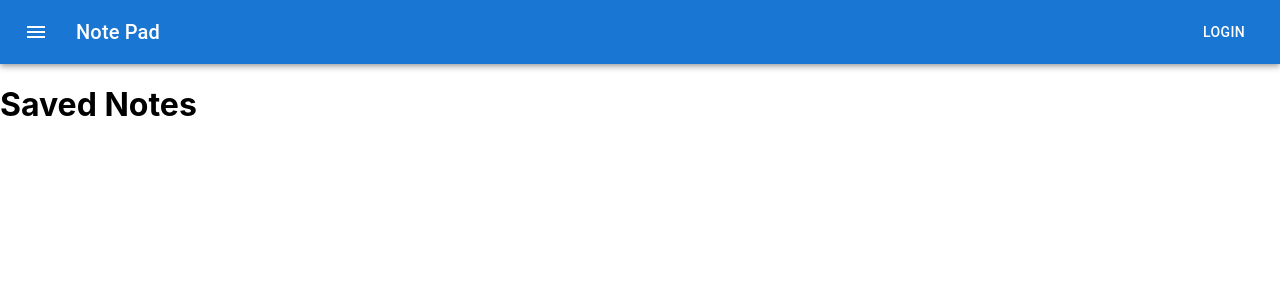
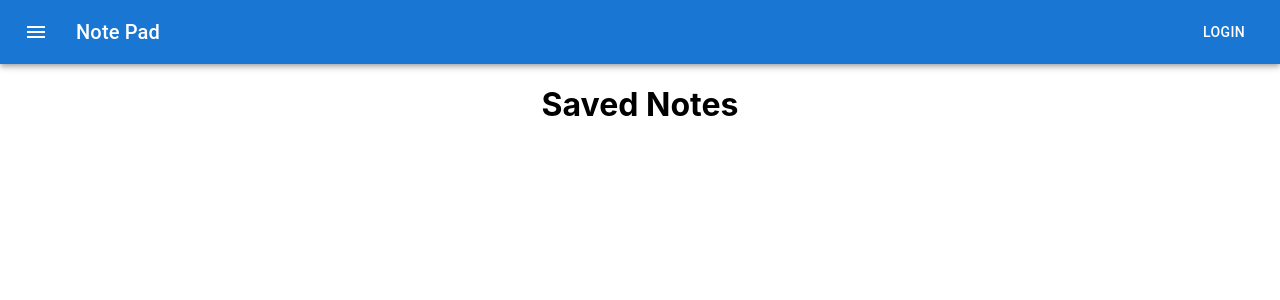
Before and after one commit to kar-21/rx-note-pad, a React (Create React App) app: page /saved in a window 1280 px wide. Shown: the top 300 px of the page. Built offline with nearby package versions, Linux system fonts and the light colour scheme.

Commit message:
Moving savedNotes to a folder

```diff
--- a/src/App.tsx
+++ b/src/App.tsx
@@ -1,7 +1,7 @@
 import React, { Suspense } from "react";
 import { BrowserRouter, Routes, Route } from "react-router-dom";
 import LandingPage from "./pages/LandingPage/LandingPage";
-import SavedNotes from "./pages/SavedNotes";
+import SavedNotes from "./pages/SavedNotesPage/SavedNotesPage";
 import NavigationHeader from "./templates/NavigationHeader";
 import LoginPage from "./pages/LoginPage/LoginPage";
 
--- a/src/index.scss
+++ b/src/index.scss
@@ -1,6 +1,7 @@
 @import "./App.scss";
 @import "./pages/LandingPage/LandingPage.scss";
 @import "./pages/LoginPage/LoginPage.scss";
+@import "./pages/SavedNotesPage/SavedNotesPage.scss";
 
 body {
   margin: 0;
--- a/src/pages/LoginPage/LoginPage.tsx
+++ b/src/pages/LoginPage/LoginPage.tsx
@@ -6,9 +6,8 @@ import { getAPI } from "../../httpClient/httpClient";
 const LoginPage = () => {
   const onGoogleLoginClick = () => {
     if (process.env.REACT_APP_BACKEND_API) {
-      getAPI(process.env.REACT_APP_BACKEND_API).then(({data, status}) => {
-        if(status === 200) {
-          console.log(">>>data", data);
+      getAPI(process.env.REACT_APP_BACKEND_API).then(({ data, status }) => {
+        if (status === 200) {
           window.location.replace(JSON.parse(data).redirectURL);
         }
       });
--- a/src/pages/SavedNotes.tsx
+++ /dev/null
@@ -1,5 +0,0 @@
-const SavedNotes = () => {
-  return <h1>Saved Notes</h1>;
-};
-
-export default SavedNotes;
--- /dev/null
+++ b/src/pages/SavedNotesPage/SavedNotesPage.scss
@@ -0,0 +1,6 @@
+.saved-notes-page-container {
+    display: flex;
+    flex-direction: column;
+    align-items: center;
+    justify-content: center;
+  }
--- /dev/null
+++ b/src/pages/SavedNotesPage/SavedNotesPage.tsx
@@ -0,0 +1,9 @@
+const SavedNotes = () => {
+  return (
+    <div className="saved-notes-page-container">
+      <h1>Saved Notes</h1>
+    </div>
+  );
+};
+
+export default SavedNotes;
```
